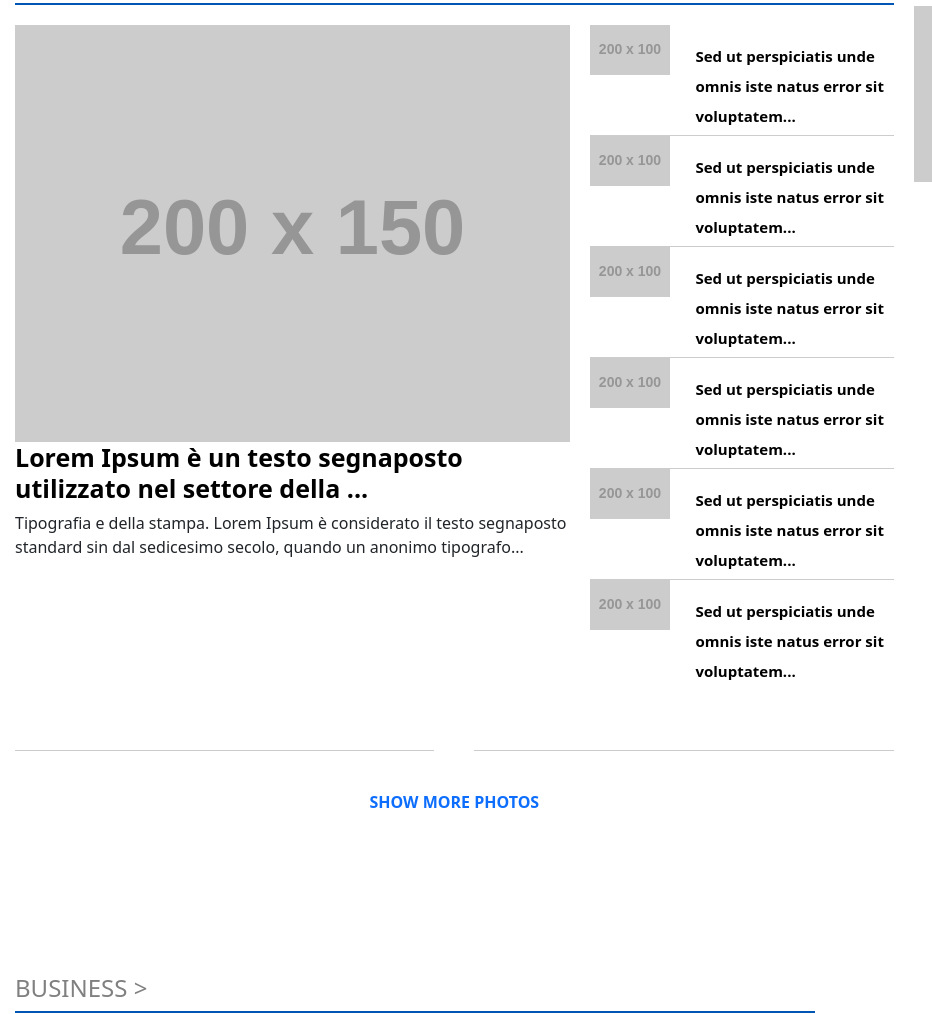
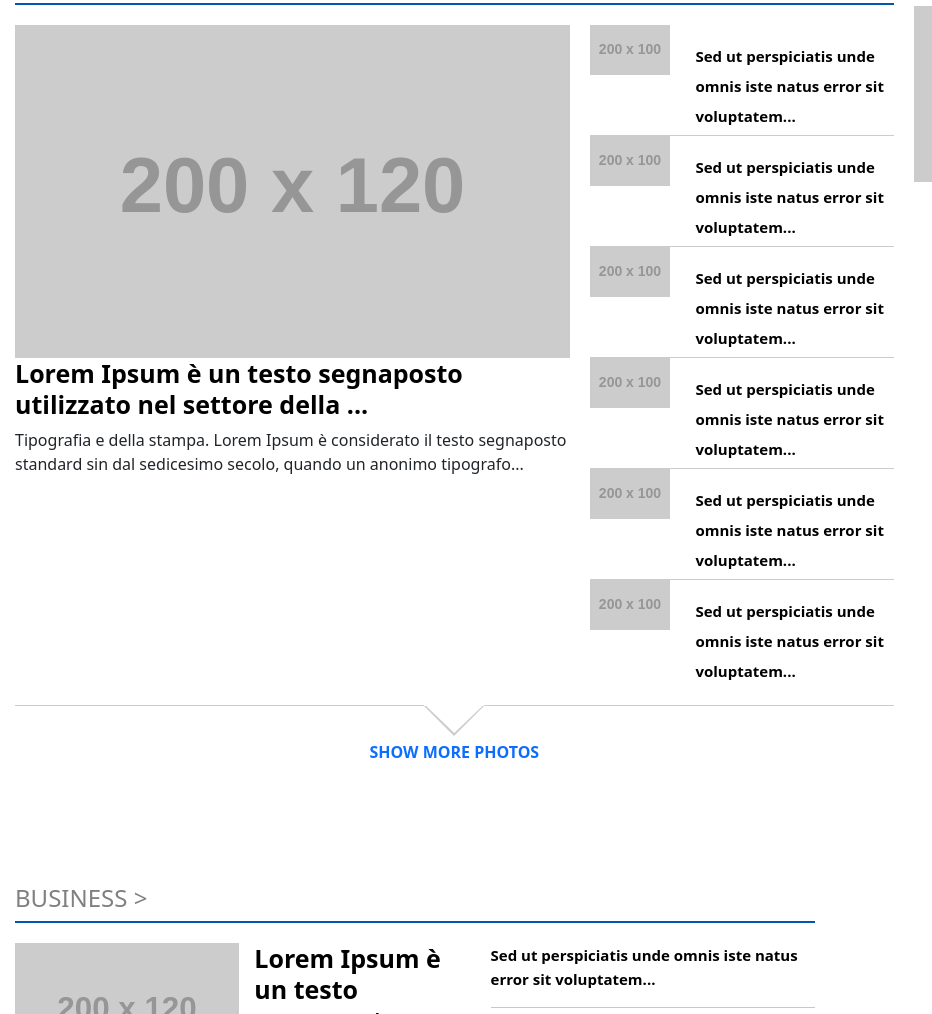
Before and after one commit to Jjjbit/elaborato1, a website: page bostonherald.html in a window 1280 px wide. Shown: the part 4320-5334 px from the top of the page, without its empty margins (0-932 px from the left). Drawn offline with Linux system fonts and the light colour scheme; placeholder pictures from the web are drawn by us.

Commit message:
added divider to container-4

```diff
--- a/bostonherald.html
+++ b/bostonherald.html
@@ -261,7 +261,7 @@
                         <hr class="hr-section-block" />
                         <div class="col1-c4">
                             <div class=" primary">
-                                <img src="https://placehold.co/200x150" class="primary-img img-fluid"/>
+                                <img src="https://placehold.co/200x120" class="primary-img img-fluid"/>
                                 <h4 class="c4-c5-news-title"><a href="#">Lorem Ipsum è un testo segnaposto utilizzato nel settore della ...</a></h4>
                                 <p class="c4-c5-news-subtitle c4-subtitle">Tipografia e della stampa. Lorem Ipsum è considerato il testo segnaposto standard sin dal sedicesimo secolo, quando un anonimo tipografo...</p>
                             </div>
@@ -319,9 +319,7 @@
                         <div class="hr-col1-c4">
                             <div class="divider">
                                 <div class="line"></div>
-                                <div class="triangle-container">
-                                    <div class="angle-line"></div>
-                                </div>
+                                <div class="triangle"></div>
                                 <div class="line"></div>
                             </div>
                             <a href="#" class="show-more-photos">SHOW MORE PHOTOS</a>
--- a/style.css
+++ b/style.css
@@ -768,9 +768,9 @@ main {
     }
 
 }
-@media (min-width: 800px) and (max-width: 1040px) {
+@media (min-width: 800px) and (max-width: 1039px) {
     .photos-videos-container {
-        grid-template-columns:2.5fr 1fr;
+        grid-template-columns:1.9fr 1fr;
     }
     .col1-c4 {
         display: flex;
@@ -824,19 +824,20 @@ main {
 }
 
 .hr-col1-c4 {
-    position: relative;
-    margin: 40px 0;
-
     display: flex;
     flex-direction: column;
     align-items: center;
+
+    position: relative;
 }
-.hr-col1-c4 .divider{
+
+.divider{
     display: flex;
     align-items: center;
-    height:40px;
+    height:30px;
     width: 100%;
 }
+
 .show-more-photos{
     text-decoration: none;
     font-weight: bold;
@@ -847,27 +848,36 @@ main {
     color: black;
     text-decoration: none;
 }
-.divider .line {
+.line {
     flex: 1;
     height: 1px;
     background-color: #ccc;
 }
-.triangle-container{
-    position:relative;
-    width:40px;
-    height: 40px;
-}
 
-.divider.angle-line{
+.triangle{
     width: 0;
     height: 0;
     border-left: 30px solid transparent;
     border-right: 30px solid transparent;
     border-top: 30px solid #ccc;
-    transform: translateY(14px);
+    transform: translateY(16px);
 
-    margin: 0 -1px;
+    position: relative;
+
 }
+.triangle::after {
+    content: "";
+    position: absolute;
+    left: -30px;
+    top: -30px;
+    width: 60px;
+    height: 30px;
+    background: white;
+    clip-path: polygon(0 0, 100% 0, 50% 96%);
+    transform: translateY(-2px);
+}
+
+
 
 /*container-5*/
 .container-5 .section-c5{
```
